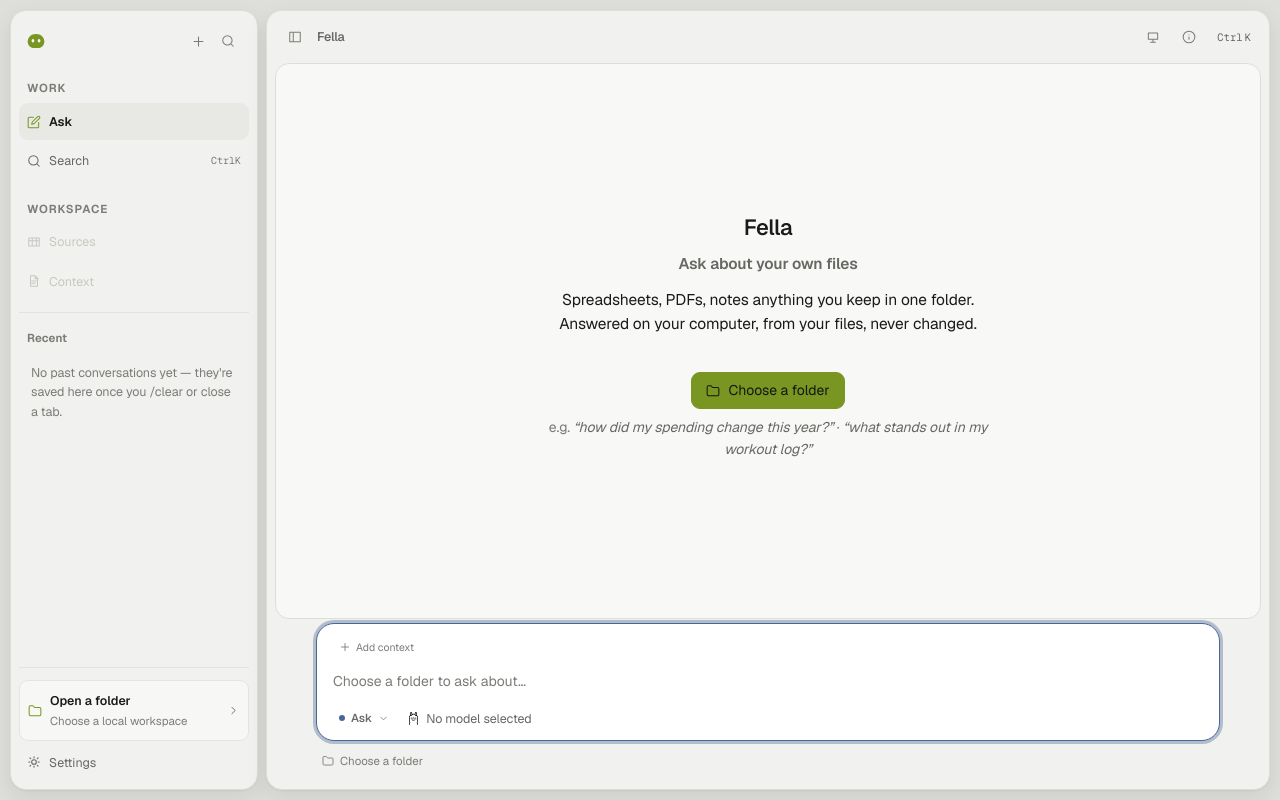
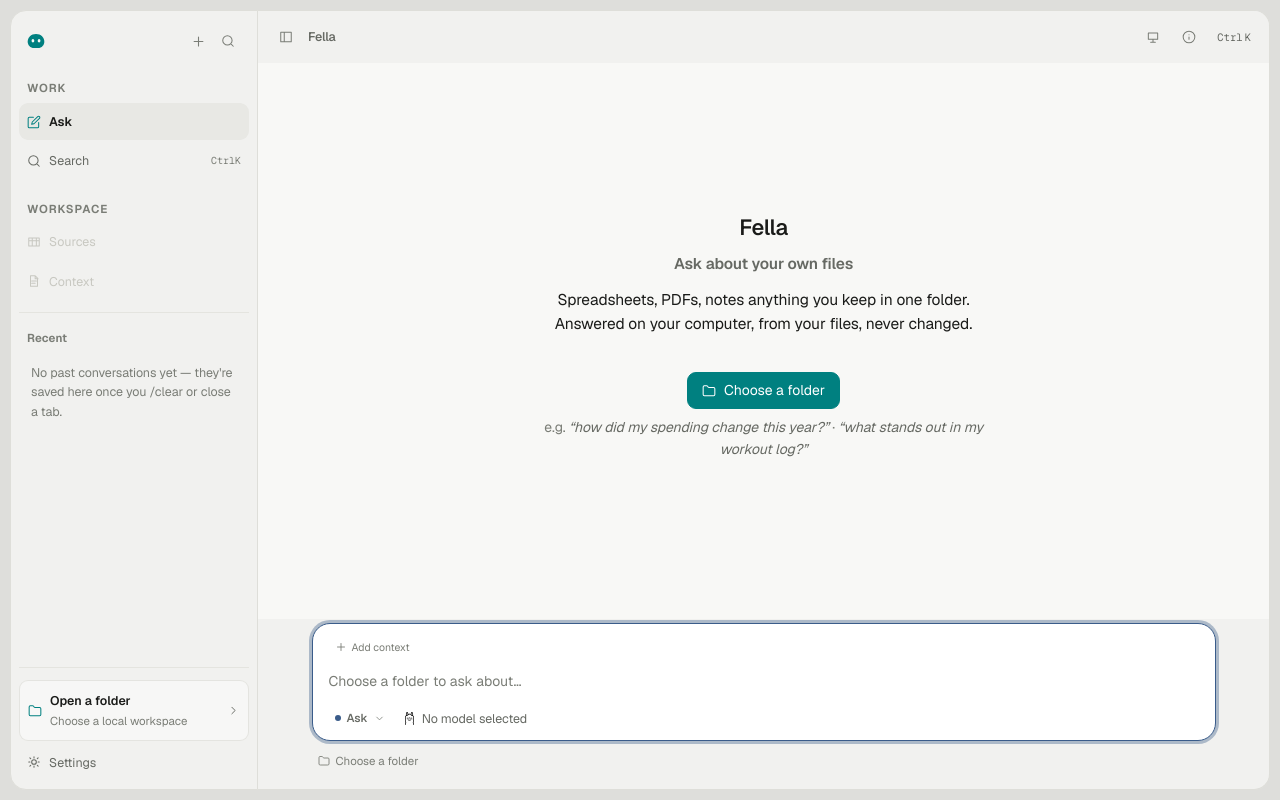
Before and after one commit to Avijit-Kumar-GIT/fella, a SvelteKit app: page / in a window 1280 px wide. Built offline with nearby package versions, Linux system fonts and the light colour scheme.

Commit message:
style: keep rounded shell visually connected

```diff
--- a/src/app.css
+++ b/src/app.css
@@ -12,7 +12,7 @@
    - Monochrome first, with one accent. Color (--ok / --warn / --err / --link)
      only carries meaning state, a link, a result and is always paired with a
      word or shape, never color alone. --brand is the single exception: one
-     warm hue standing in for "this is the thing to notice," reused everywhere
+     teal hue standing in for "this is the thing to notice," reused everywhere
      that applies (the primary action, the empty-state glyph, and a
      connected-status icon) rather than invented per-component.
    - Hierarchy comes from type, spacing, and nested rounded surfaces. Earn a
@@ -61,8 +61,8 @@
 	/* the one hue used outside the neutral/status palette: the primary-action
 	   pill, the empty-state glyph, and the composer connected-icon -- one
 	   consistent "notice me" color, not a different one per component. */
-	--brand: #789621;
-	--link: #496796;
+	--brand: #008080;
+	--link: #3a5c8a;
 	--ok: #3f7d3f;
 	--warn: #855800;
 	--err: #b23b3b;
@@ -117,8 +117,8 @@
 	--text-dim: #a2a7a0;
 	--text-faint: #7c827b;
 	--accent: #f0f2ed;
-	--brand: #d4e74d;
-	--link: #a8c5ef;
+	--brand: #008080;
+	--link: #8fb0dd;
 	--ok: #7cc07c;
 	--warn: #d8a640;
 	--err: #e06c6c;
@@ -154,7 +154,7 @@ body {
    like a pane in one desktop app. */
 html[data-color-mode='dark'] body {
 	background:
-		radial-gradient(circle at 18% -12%, rgba(212, 231, 77, 0.045), transparent 33rem),
+		radial-gradient(circle at 18% -12%, rgba(0, 128, 128, 0.045), transparent 33rem),
 		var(--window);
 }
 
@@ -262,7 +262,7 @@ kbd {
    one thing to do here" reads as one consistent color language. */
 .pill.primary {
 	background: var(--brand);
-	color: #151710;
+	color: #fff;
 	border-color: var(--brand);
 }
 .pill.primary:hover {
--- a/src/lib/components/Sidebar.svelte
+++ b/src/lib/components/Sidebar.svelte
@@ -366,8 +366,8 @@
 		padding: 8px;
 		background: var(--panel);
 		border: 1px solid var(--border);
-		border-radius: var(--radius-window);
-		box-shadow: var(--shadow-sm);
+		border-right: 1px solid var(--border);
+		border-radius: var(--radius-window) 0 0 var(--radius-window);
 		overflow: hidden;
 	}
 	.header {
--- a/src/routes/+page.svelte
+++ b/src/routes/+page.svelte
@@ -276,7 +276,7 @@
 	.shell {
 		position: relative;
 		display: flex;
-		gap: 8px;
+		gap: 0;
 		padding: 10px;
 		height: 100%;
 		background: var(--window);
@@ -292,8 +292,8 @@
 		min-height: 0;
 		background: var(--panel);
 		border: 1px solid var(--border);
-		border-radius: var(--radius-window);
-		box-shadow: var(--shadow-sm);
+		border-left: 0;
+		border-radius: 0 var(--radius-window) var(--radius-window) 0;
 		overflow: hidden;
 	}
 	main {
@@ -301,10 +301,8 @@
 		min-height: 0;
 		display: flex;
 		flex-direction: column;
-		margin: 0 8px;
+		margin: 0;
 		background: var(--bg);
-		border: 1px solid var(--border);
-		border-radius: 14px;
 		overflow: hidden;
 	}
 	.main-row {
@@ -344,7 +342,6 @@
 	}
 	@media (max-width: 680px) {
 		.shell {
-			gap: 0;
 			padding: 0;
 		}
 		.app {
```
